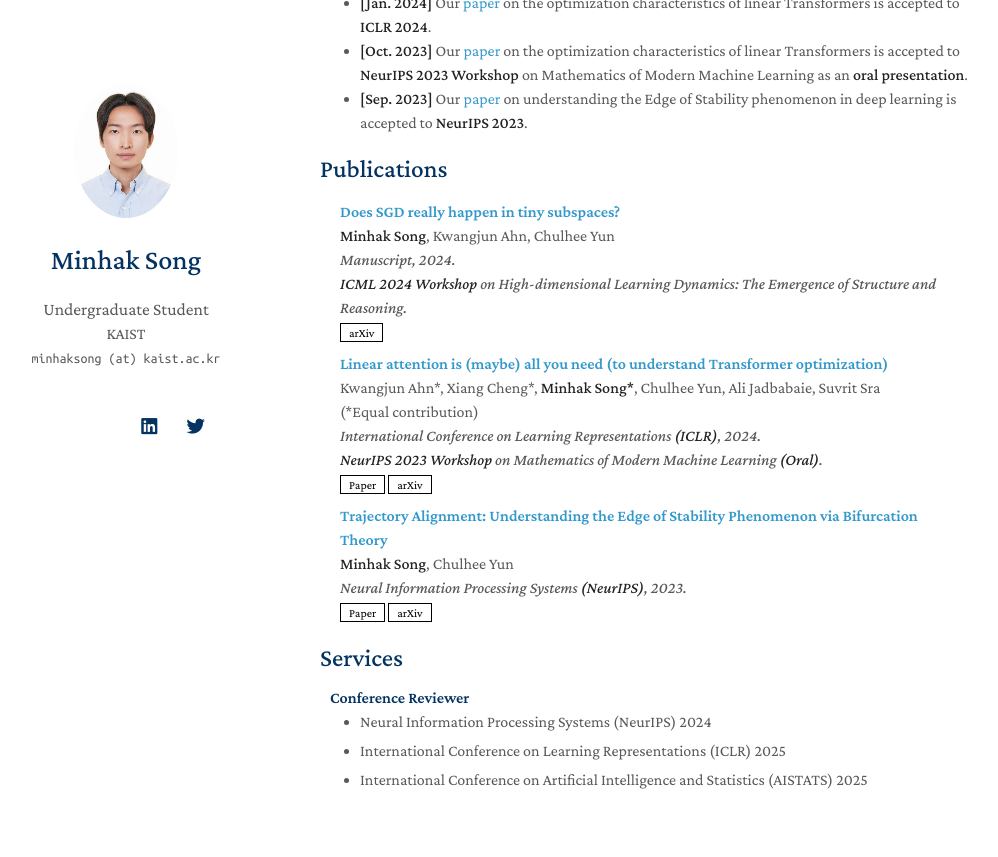
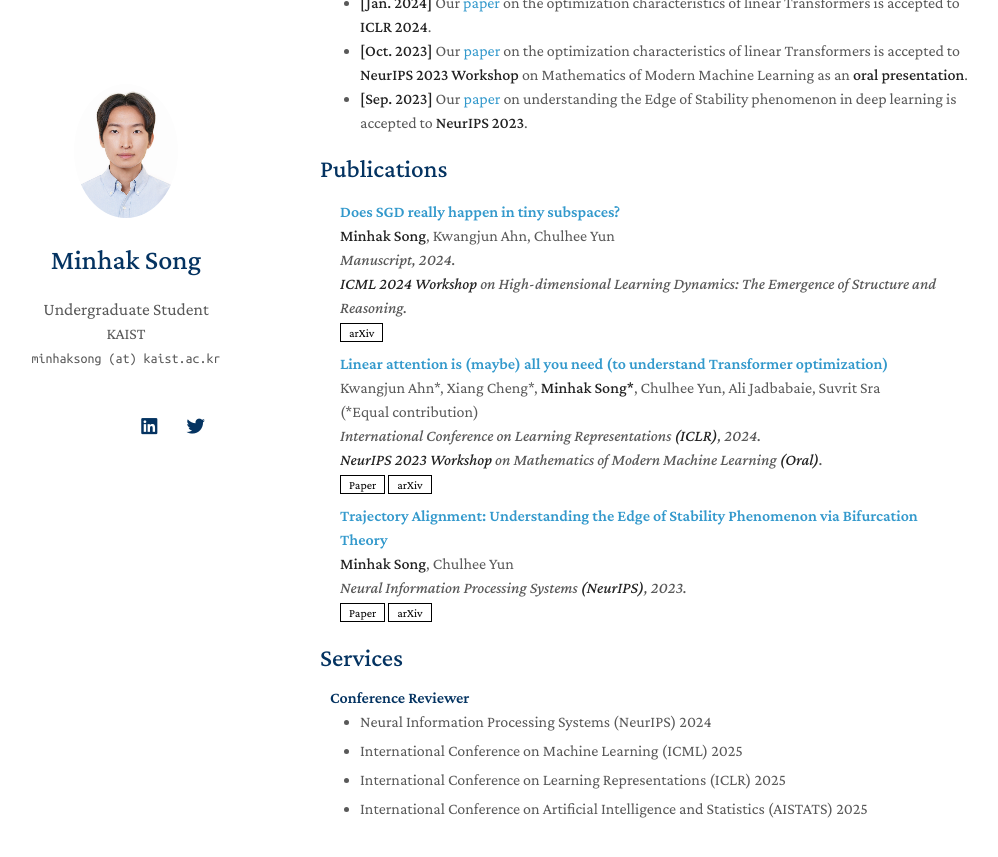
Before and after one commit to songminhak/songminhak.github.io, a Jekyll site: the page built from index.md, in a window 1280 px wide and 900 px high, scrolled down 531 px. Shown: the top 857 px of the window, without its empty margins (150-1148 px from the left). Built offline with Jekyll 4.4.1, drawn with Linux system fonts in a browser that asks for light colours; nearby versions of some CDN libraries; a style sheet for code colours, icons or effects is not loaded; our own code applies the rules of GitHub Pages for plain Markdown files.

Commit message:
update services

```diff
--- a/_includes/services.md
+++ b/_includes/services.md
@@ -7,6 +7,10 @@
 </ul>
 
 <ul style="margin:0 0 5px;">
+  <li><a href="https://icml.cc/"><autocolor>International Conference on Machine Learning (ICML) 2025</autocolor></a></li>
+</ul>
+
+<ul style="margin:0 0 5px;">
   <li><a href="https://iclr.cc/"><autocolor>International Conference on Learning Representations (ICLR) 2025</autocolor></a></li>
 </ul>
 
```
Also changed, not shown: 1 other file.
